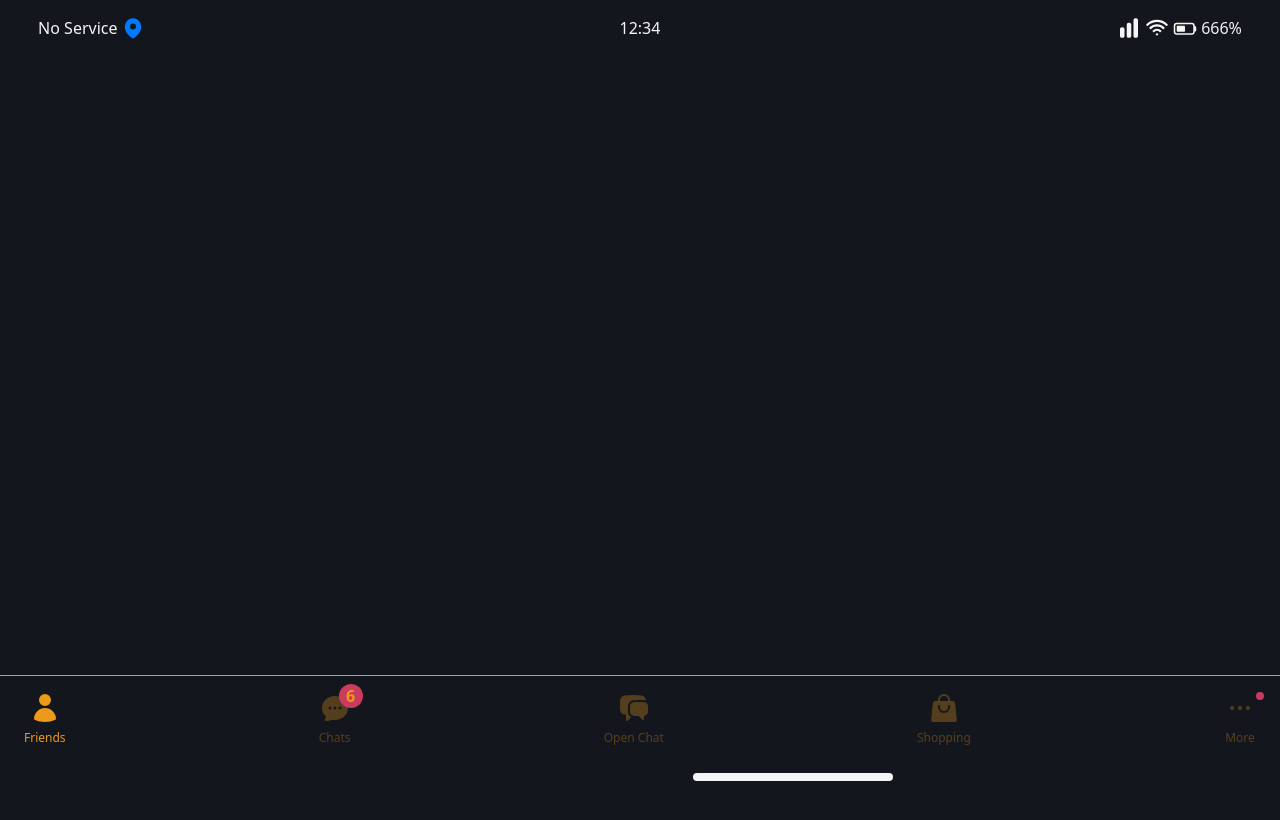
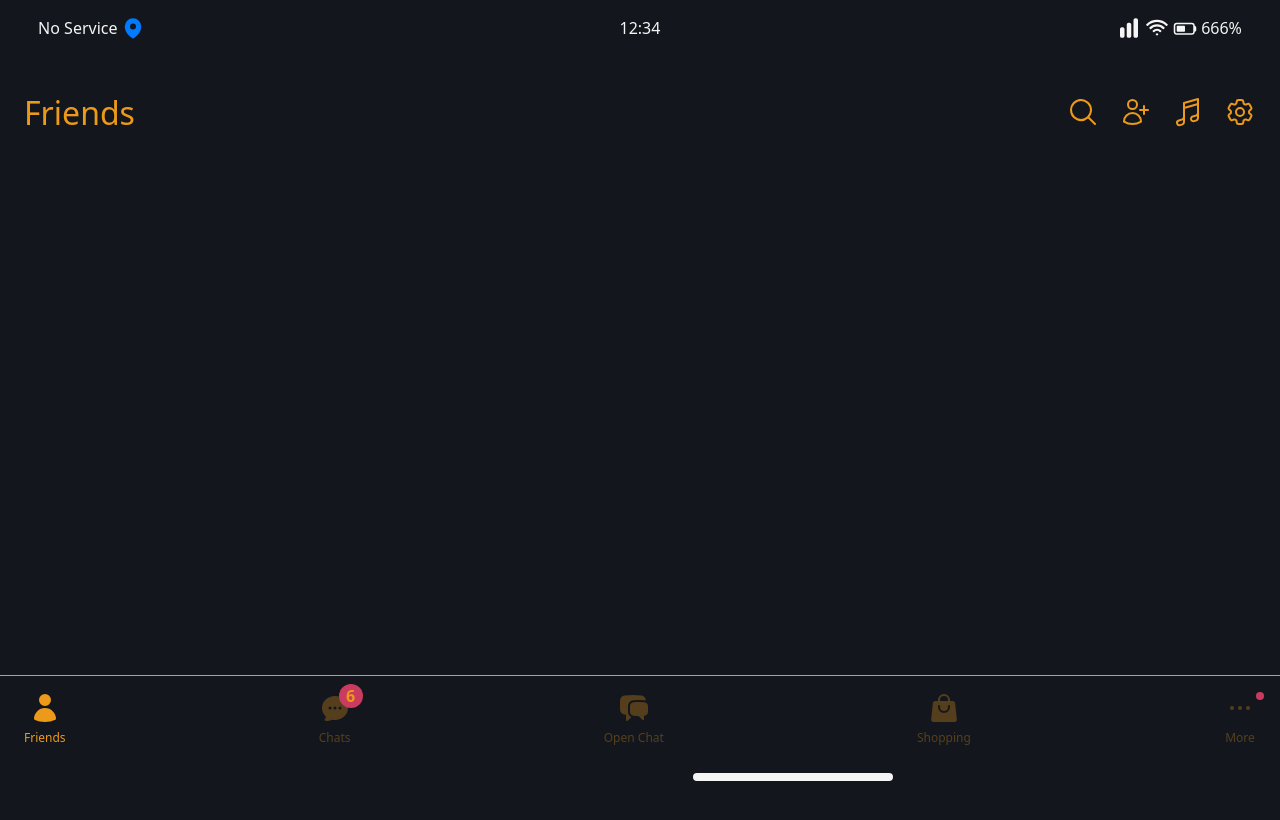
Before and after one commit to Noah-TaeHwan/kakao-clone-again, a plain HTML site: page friends.html in a window 1280 px wide. Shown: the top 820 px of the page. Drawn offline with Linux system fonts and the light colour scheme.

Commit message:
6.14 Screen Header

```diff
--- /dev/null
+++ b/css/components/screen-header.css
@@ -0,0 +1,20 @@
+.screen-header {
+  padding: 24px;
+  padding-top: 96px;
+  position: fixed;
+  display: flex;
+  justify-content: space-between;
+  align-items: center;
+  width: 100%;
+  box-sizing: border-box;
+}
+
+.screen-header__title {
+  font-size: 32px;
+  font-weight: 500;
+  color: var(--yellow);
+}
+
+.screen-header__icons span {
+  margin-left: 16px;
+}
--- a/css/styles.css
+++ b/css/styles.css
@@ -4,6 +4,7 @@
 /* COMPOENETS */
 @import url(/css/components/status-bar.css);
 @import url(/css/components/nav-bar.css);
+@import url(/css/components/screen-header.css);
 
 /* SCREENS */
 @import url(/css/screens/login.css);
--- a/friends.html
+++ b/friends.html
@@ -79,6 +79,95 @@
         <span>666%</span>
       </div>
     </div>
+
+    <header class="screen-header">
+      <h1 class="screen-header__title">Friends</h1>
+      <div class="screen-header__icons">
+        <span>
+          <svg
+            class="icon_search"
+            width="32px"
+            height="32px"
+            color="var(--yellow)"
+            xmlns="http://www.w3.org/2000/svg"
+            viewBox="0 0 24 24"
+            fill="currentColor"
+            class="w-6 h-6"
+          >
+            <path
+              fill-rule="evenodd"
+              d="M10.5 3.75a6.75 6.75 0 1 0 0 13.5 6.75 6.75 0 0 0 0-13.5ZM2.25 10.5a8.25 8.25 0 1 1 14.59 5.28l4.69 4.69a.75.75 0 1 1-1.06 1.06l-4.69-4.69A8.25 8.25 0 0 1 2.25 10.5Z"
+              clip-rule="evenodd"
+            />
+          </svg>
+        </span>
+        <span
+          ><svg
+            class="icon_userPlus"
+            width="32px"
+            height="32px"
+            color="var(--yellow)"
+            xmlns="http://www.w3.org/2000/svg"
+            fill="none"
+            viewBox="0 0 24 24"
+            stroke-width="1.5"
+            stroke="currentColor"
+            class="w-6 h-6"
+          >
+            <path
+              stroke-linecap="round"
+              stroke-linejoin="round"
+              d="M18 7.5v3m0 0v3m0-3h3m-3 0h-3m-2.25-4.125a3.375 3.375 0 1 1-6.75 0 3.375 3.375 0 0 1 6.75 0ZM3 19.235v-.11a6.375 6.375 0 0 1 12.75 0v.109A12.318 12.318 0 0 1 9.374 21c-2.331 0-4.512-.645-6.374-1.766Z"
+            />
+          </svg>
+        </span>
+        <span>
+          <svg
+            class="icon_music"
+            width="32px"
+            height="32px"
+            color="var(--yellow)"
+            xmlns="http://www.w3.org/2000/svg"
+            fill="none"
+            viewBox="0 0 24 24"
+            stroke-width="1.5"
+            stroke="currentColor"
+            class="w-6 h-6"
+          >
+            <path
+              stroke-linecap="round"
+              stroke-linejoin="round"
+              d="m9 9 10.5-3m0 6.553v3.75a2.25 2.25 0 0 1-1.632 2.163l-1.32.377a1.803 1.803 0 1 1-.99-3.467l2.31-.66a2.25 2.25 0 0 0 1.632-2.163Zm0 0V2.25L9 5.25v10.303m0 0v3.75a2.25 2.25 0 0 1-1.632 2.163l-1.32.377a1.803 1.803 0 0 1-.99-3.467l2.31-.66A2.25 2.25 0 0 0 9 15.553Z"
+            />
+          </svg>
+        </span>
+        <span>
+          <svg
+            class="icon_cog"
+            width="32px"
+            height="32px"
+            color="var(--yellow)"
+            xmlns="http://www.w3.org/2000/svg"
+            fill="none"
+            viewBox="0 0 24 24"
+            stroke-width="1.5"
+            stroke="currentColor"
+            class="w-6 h-6"
+          >
+            <path
+              stroke-linecap="round"
+              stroke-linejoin="round"
+              d="M9.594 3.94c.09-.542.56-.94 1.11-.94h2.593c.55 0 1.02.398 1.11.94l.213 1.281c.063.374.313.686.645.87.074.04.147.083.22.127.325.196.72.257 1.075.124l1.217-.456a1.125 1.125 0 0 1 1.37.49l1.296 2.247a1.125 1.125 0 0 1-.26 1.431l-1.003.827c-.293.241-.438.613-.43.992a7.723 7.723 0 0 1 0 .255c-.008.378.137.75.43.991l1.004.827c.424.35.534.955.26 1.43l-1.298 2.247a1.125 1.125 0 0 1-1.369.491l-1.217-.456c-.355-.133-.75-.072-1.076.124a6.47 6.47 0 0 1-.22.128c-.331.183-.581.495-.644.869l-.213 1.281c-.09.543-.56.94-1.11.94h-2.594c-.55 0-1.019-.398-1.11-.94l-.213-1.281c-.062-.374-.312-.686-.644-.87a6.52 6.52 0 0 1-.22-.127c-.325-.196-.72-.257-1.076-.124l-1.217.456a1.125 1.125 0 0 1-1.369-.49l-1.297-2.247a1.125 1.125 0 0 1 .26-1.431l1.004-.827c.292-.24.437-.613.43-.991a6.932 6.932 0 0 1 0-.255c.007-.38-.138-.751-.43-.992l-1.004-.827a1.125 1.125 0 0 1-.26-1.43l1.297-2.247a1.125 1.125 0 0 1 1.37-.491l1.216.456c.356.133.751.072 1.076-.124.072-.044.146-.086.22-.128.332-.183.582-.495.644-.869l.214-1.28Z"
+            />
+            <path
+              stroke-linecap="round"
+              stroke-linejoin="round"
+              d="M15 12a3 3 0 1 1-6 0 3 3 0 0 1 6 0Z"
+            />
+          </svg>
+        </span>
+      </div>
+    </header>
 
     <nav class="nav">
       <ul class="nav__list">
```
